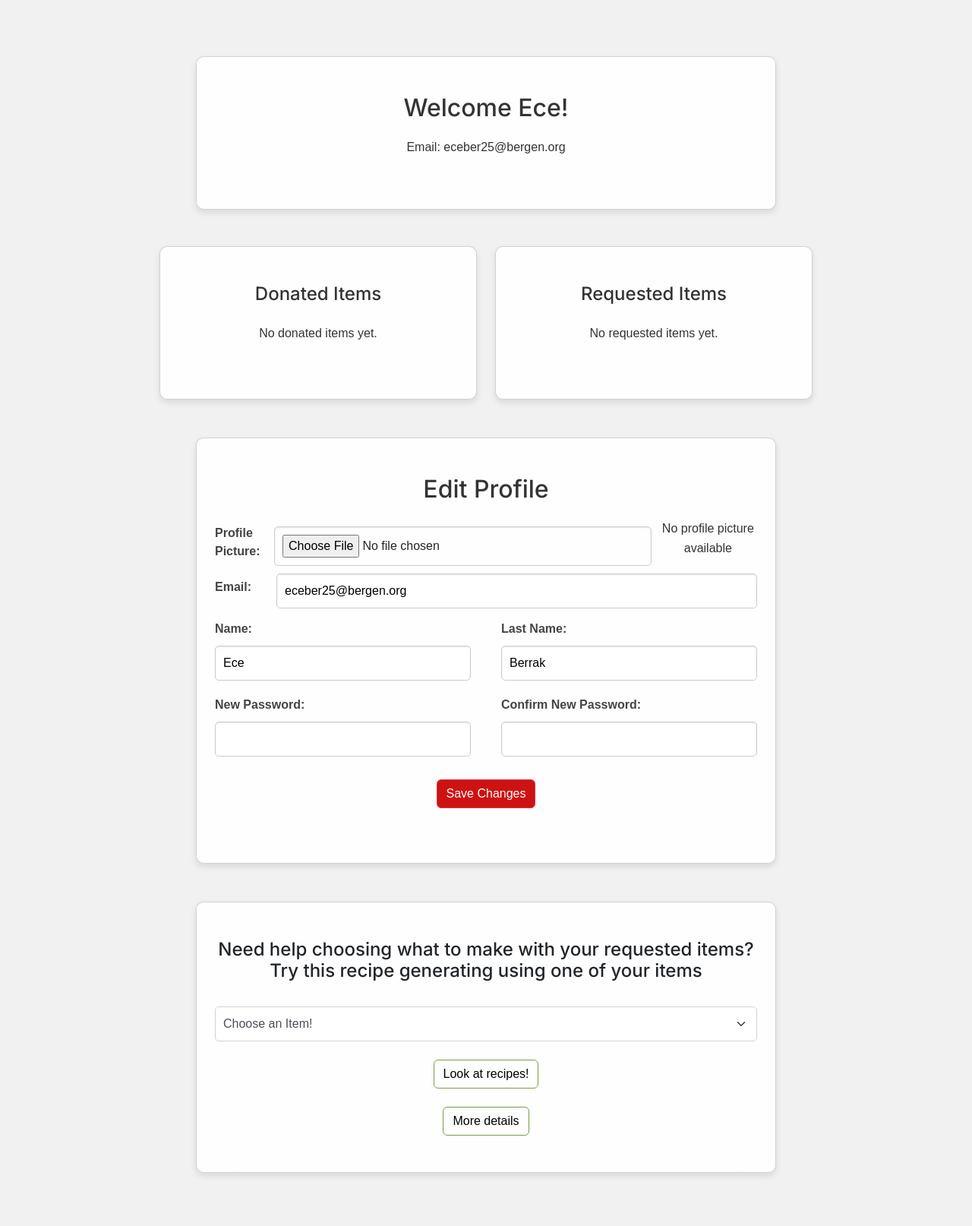
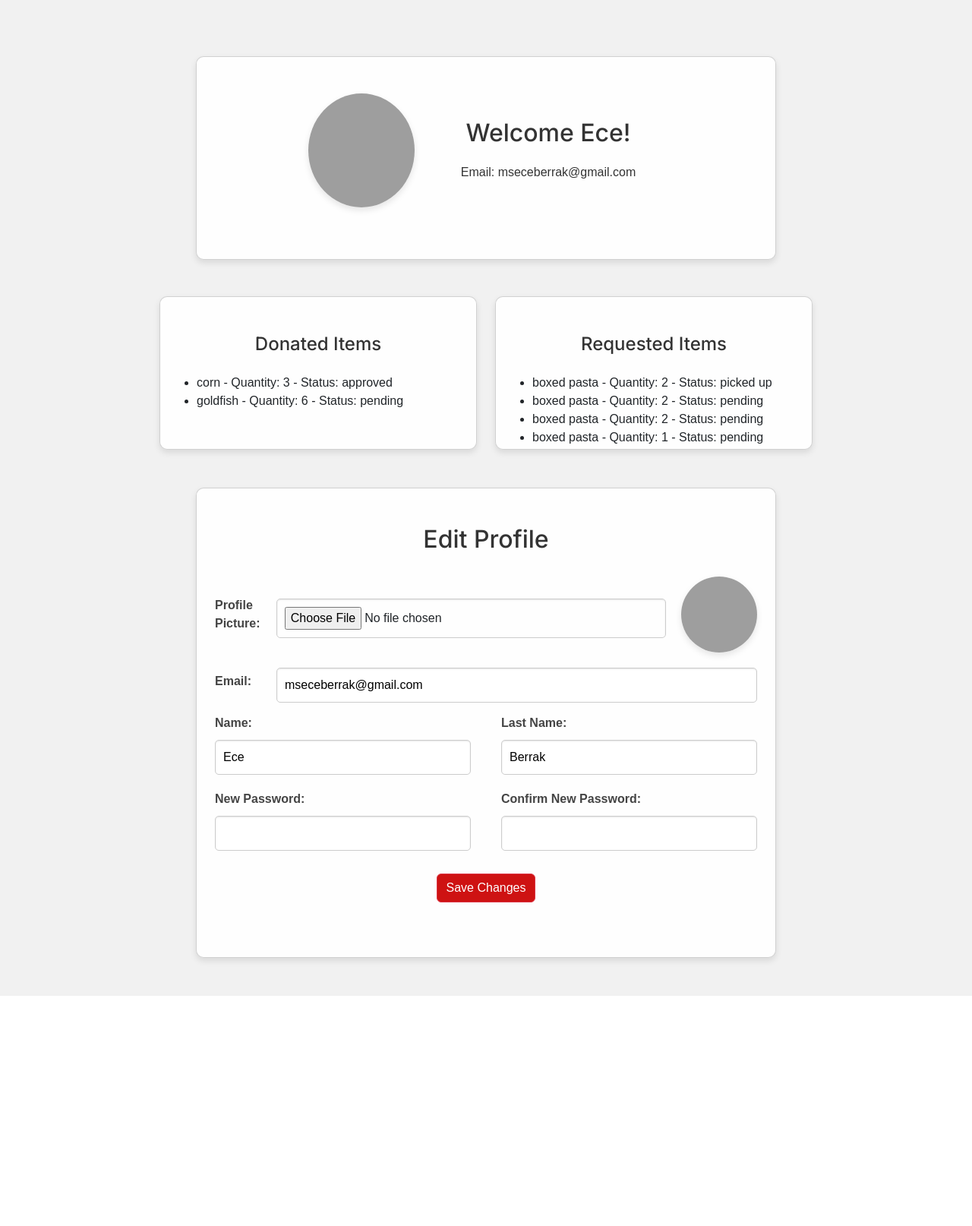
Before and after one commit to BergenTech/web-application-final-project-aee, a Flask app: page /profile in a window 1280 px wide. Shown: the part 90-1704 px from the top of the page at 76% size. After the commit the page ends 1401 px from the top, so only its background shows below. Run offline with Flask 3, Linux system fonts and the light colour scheme; a user stored in the database is signed in; some libraries are stand-ins or nearby versions; grey boxes are pictures that could not be loaded.

Commit message:
5/29
Co-authored-by: eceberrak <eceberrak@users.noreply.github.com>
Co-authored-by: Andrea <DreaSilva@users.noreply.github.com>

```diff
--- a/app.py
+++ b/app.py
@@ -1,7 +1,6 @@
 #list of issues:
 #profile picture unavalible when account is first created, needs to be reuploaded to work (REGISTER)
 #Modals on profile.html for recipes do not work (ISSUE IS CAUSED BY THE DIV ABOVE IT BUT ONLY THE "CARD" CLASS)
-#fixing thing to show something else if recipe generator does not work
 #
 
 #imports
@@ -63,10 +62,11 @@ class User(db.Model, UserMixin):
     password_hash = db.Column(db.String(255), nullable=False)
     email_verification_token = db.Column(db.String(255))
     is_verified = db.Column(db.Boolean, default=False)
-    phoneNumber = db.Column(db.String(255))
     userdonations = db.relationship('Donation', backref='donor', lazy=True)
     profile_picture = db.Column(db.LargeBinary)
     reset_token = db.Column(db.String(255))
+    mfa_enabled = db.Column(db.Boolean, default=False)
+    mfa_token = db.Column(db.String(255))
 
 
     donations = db.relationship('Donation', back_populates='user')
@@ -162,6 +162,11 @@ def filter_inventory(selected_tags):
             filtered_inventory.append(item)
     return filtered_inventory
 
+#presentation section
+@app.route('/presentation')
+def presentation():
+    return render_template("presentation.html")
+
 @app.route('/inventory', methods=["POST","GET"])
 @login_required
 def inventory():
@@ -170,25 +175,29 @@ def inventory():
     if request.method == "POST":
         if "food_picked" in request.form:
             item = request.form.get("item")
+            id = int(request.form.get("id"))
             object = Inventory.query.filter_by(name=item).first()
             qty = int(request.form.get("qty"))
             bank = request.form.get("bank")
 
-            if qty > object.qty:
+            if qty == 0:
+                return render_template("inventory.html", invent_list=all_inventory, cart=cart)
+            elif qty > object.qty:
                 flash(f"Please request a less than or equal amount of {item}'s quantity of {object.qty}", "danger")
                 session['cart'] = cart
                 return render_template("inventory.html", invent_list=all_inventory, cart=cart)
-            if cart:
+            elif cart:
                 for selected in cart:
-                    if item == selected[0] and bank == selected[2]:
+                    if id == selected[3]:
                         if (selected[1] + qty) > object.qty:
                             flash(f"Please request a less than or equal amount of {item}'s quantity of {object.qty}", "danger")
                             session['cart'] = cart
+                            return render_template("inventory.html", invent_list=all_inventory, cart=cart)
                         else:
                             selected[1] = selected[1] + qty
                             session['cart'] = cart
                             return render_template("inventory.html", invent_list=all_inventory, cart=cart)
-            cart.append([item, qty, bank])
+            cart.append([item, qty, bank, id])
             flash(f"Added {qty} {item} to cart", "success")
         elif "delete_cart_item" in request.form:
             item_index = int(request.form.get('item_index'))
@@ -243,6 +252,11 @@ def checkout():
                     new_request = Request(item_name=item[0], quantity=item[1], email=current_user.email)
                     db.session.add(new_request)
                     db.session.commit()
+
+                    old = Inventory.query.get(item[3])
+                    old.qty -= int(item[1])
+                    db.session.commit()
+
                     # send_donation_notification_to_admin(new_request)
                 except Exception as e:
                     print('Error:', str(e))
@@ -271,7 +285,7 @@ def register():
         password = request.form.get("password")
         confirm_password = request.form.get("confirm_password")
         accept_terms = request.form.get("accept_terms")
-        phoneNumber = request.form.get("phoneNumber")
+        mfa_enabled = bool(request.form.get("mfa_enabled"))  # Get the MFA checkbox value
 
 
         # Validate form data (add your own validation logic)
@@ -308,7 +322,7 @@ def register():
             last_name=last_name,
             email=email,
             email_verification_token=generate_verification_token(),
-            phoneNumber = phoneNumber
+            mfa_enabled=mfa_enabled
         )
         new_user.set_password(password)
         if profile_picture:
@@ -334,8 +348,15 @@ def login():
 
         if user and user.check_password(password):
             if not user.email_verification_token:
+                if user.mfa_enabled:
+                        mfa_token = generate_verification_token()
+                        user.mfa_token = mfa_token
+                        db.session.commit()
+                        session['mfa_user_id'] = user.id
+                        return redirect(url_for('mfa_verify'))
+                else:
                     login_user(user)
-                    session['user_ID'] =user.id
+                    session['user_ID'] = user.id
                     flash("Logged in successfully!", "success")
                     return redirect(url_for('index'))
             else:
--- a/static/assets/css/main.css
+++ b/static/assets/css/main.css
@@ -1619,6 +1619,12 @@ section {
   color: var(--color-primary);
 }
 
+.hero h3{
+  font-size: 40px;
+  color: var(--color-secondary);
+  font-family: var(--font-primary);
+}
+
 .hero p {
   color: #4f4f5a;
   font-weight: 400;
--- a/templates/index.html
+++ b/templates/index.html
@@ -15,7 +15,9 @@
             <a href="/register" class="btn-book-a-table">Create an Account</a>
             {% else %}
             <a href="/profile" class="btn-book-a-table">View Your Profile</a>
-            {% endif %}          </div>
+            {% endif %}
+            <a href="/presentation" class="btn-book-a-table" style="margin-left:10px">About Our Website</a>
+          </div>
         </div>
         <div class="col-lg-5 order-1 order-lg-2 text-center text-lg-start">
           <img src="https://png.pngtree.com/png-vector/20230808/ourmid/pngtree-grocery-bag-clipart-grocery-bag-with-vegetables-cartoon-vector-png-image_6866175.png" class="img-fluid" alt="" data-aos="zoom-out" data-aos-delay="300" width="100%">
--- a/templates/inventory.html
+++ b/templates/inventory.html
@@ -121,6 +121,7 @@
                   alt="Hollywood Sign on The Hill" /> -->
                 <div class="card-body">
                   <input type="hidden" name="item" value="{{ thing.name }}">
+                  <input type="hidden" name="id" value="{{ thing.id }}">
                   <h5 class="card-title">{{thing.name}}</h5>
                   <input type="hidden" name="bank" value="{{ thing.bank }}">
                   <h6>At the {{thing.bank}} bank</h6>
--- a/templates/profile.html
+++ b/templates/profile.html
@@ -314,77 +314,16 @@
             </div>
         </div>
     </div>
-    <div class="card mx-4 mx-md-5 shadow-5-strong" style="margin-top: 50px; margin-bottom: 50px;">
-        <div class="card-body py-5 px-md-4">
-            <div class="text-center">
-                <h4>Need help choosing what to make with your requested items? Try this recipe generating using one of
-                    your items</h4><br>
-                <form action="/profile" method="POST">
-                    <select class="form-select" aria-label="Default select example" name="selected">
-                        <option value="">Choose an Item!</option>
-                        {% for item in requested_items %}
-                        <option value='{{item.item_name}}'>{{item.item_name}}</option>
-                        {% endfor %}
-                    </select><br>
-                    <button type="submit" class="btn btn-outline-success" name="recipe">Look at recipes!</button>
-                </form>
-                <br>
-                <button type="button" class="btn btn-outline-success" data-bs-toggle="modal"
-                    data-bs-target="#exampleModal">
-                    More details
-                </button>
-
-                <div class="modal fade" id="exampleModal" tabindex="-1" aria-labelledby="exampleModalLabel"
-                    aria-hidden="true">
-                    <div class="modal-dialog modal-lg">
-                        <div class="modal-content">
-                            <div class="modal-header">
-                                <h1 class="modal-title fs-5" id="exampleModalLabel">test</h1>
-                                <button type="button" class="btn-close" data-bs-dismiss="modal"
-                                    aria-label="Close"></button>
-                            </div>
-                            <div class="modal-body">
-                                RAHHHHHHHHHHHHHHH
-                            </div>
-                            <div class="modal-footer">
-                                <button type="button" class="btn btn-secondary" data-bs-dismiss="modal">Close</button>
-                            </div>
-                        </div>
-                    </div>
-                </div>
-                {% if recipes %}
-                {% for thing in recipes %}
-                <button type="button" class="btn btn-light" data-bs-toggle="modal"
-                    data-bs-target="#exampleModal{{ loop.index }}" style="margin-top: 10px;">
-                    {{ thing["title"] }}
-                </button>
-                <div class="modal fade" id="exampleModal{{ loop.index }}" tabindex="-1"
-                    aria-labelledby="exampleModalLabel" aria-hidden="true">
-                    <div class="modal-dialog modal-lg">
-                        <div class="modal-content">
-                            <div class="modal-header">
-                                <h1 class="modal-title fs-5" id="exampleModalLabel">{{ thing["title"] }}</h1>
-                                <button type="button" class="btn-close" data-bs-dismiss="modal"
-                                    aria-label="Close"></button>
-                            </div>
-                            <div class="modal-body">
-                                Serving Size: {{thing["servings"]}} <br><br>
-                                Ingredients: <br>
-                                {{thing.ingredients}} <br><br>
-                                Instructions: <br>
-                                {{thing.instructions}}
-                            </div>
-                            <div class="modal-footer">
-                                <button type="button" class="btn btn-secondary" data-bs-dismiss="modal">Close</button>
-                            </div>
-                        </div>
-                    </div>
-                </div>
-                {% endfor %}
-                {% endif %}
             </div>
         </div>
     </div>
 </div>
+<script src="https://code.jquery.com/jquery-3.6.0.min.js"></script>
+<script src="https://stackpath.bootstrapcdn.com/bootstrap/5.1.3/js/bootstrap.bundle.min.js"></script>
+<script>
+    $(document).ready(function() {
+        $('.dropdown-toggle').dropdown();
+    });
+</script>
 
 {%endblock%}
```
Also changed, not shown: templates/donate.html (+8 -8 lines), templates/presentation.html (added, +78 -0 lines), templates/register.html (+7 -1 lines), instance/library.db.
